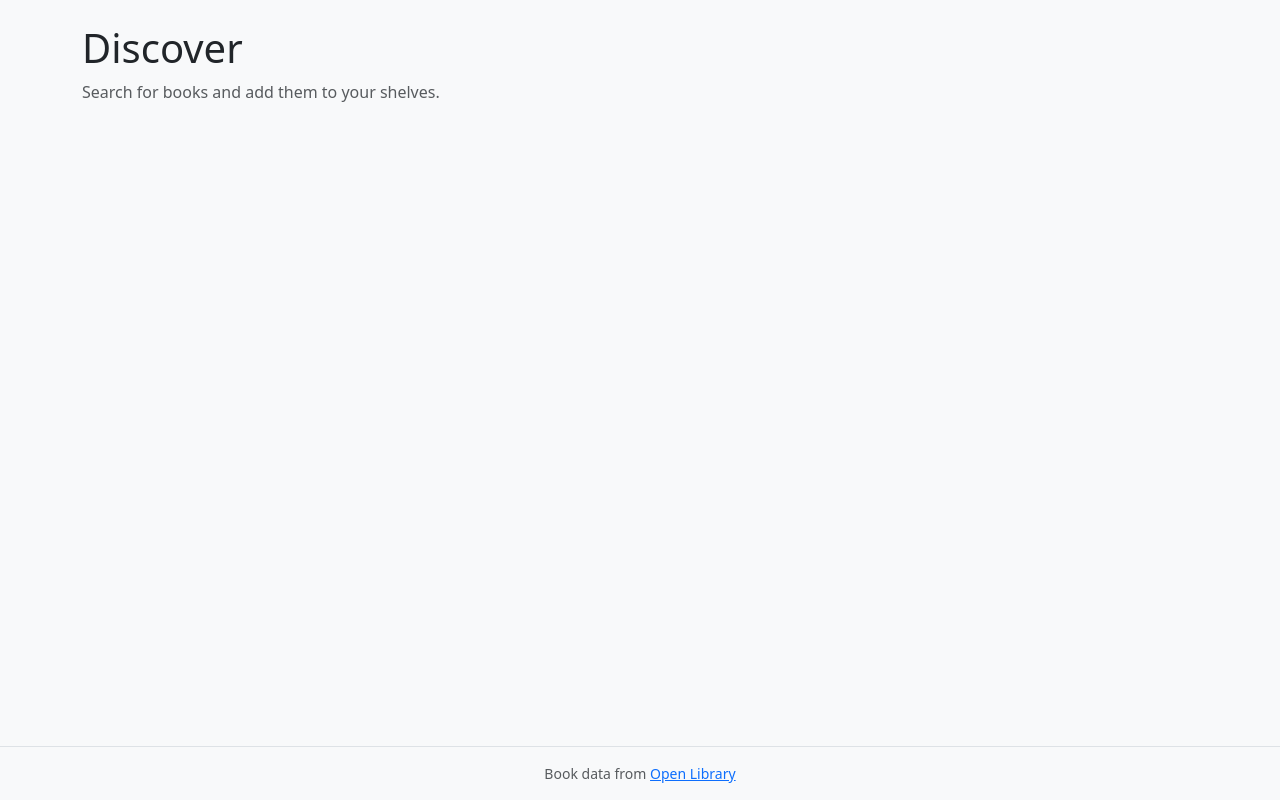
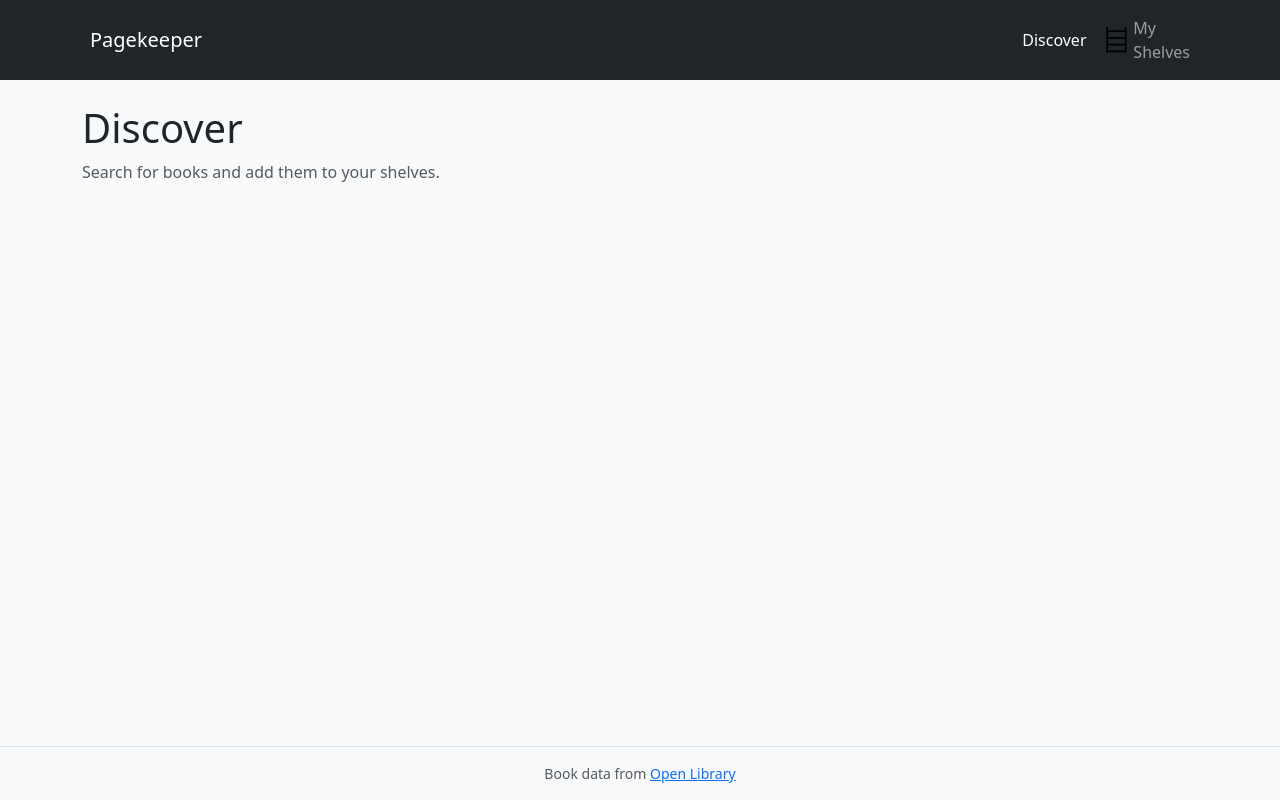
Before and after one commit to Kossu22/pagekeeper, a React (Vite) app: page / in a window 1280 px wide. Built offline with nearby package versions, Linux system fonts and the light colour scheme.

Commit message:
Add navigation bar

```diff
--- a/src/App.jsx
+++ b/src/App.jsx
@@ -5,10 +5,12 @@ import Discover from './pages/Discover'
 import BookDetails from './pages/BookDetails'
 import MyShelves from './pages/MyShelves'
 import NotFound from './pages/NotFound'
+import AppNavbar from './components/AppNavbar'
 
 function App() {
   return (
     <div className="d-flex flex-column min-vh-100">
+      <AppNavbar />
       <main className="flex-grow-1 py-4">
         <Container>
           <Routes>
--- /dev/null
+++ b/src/components/AppNavbar.jsx
@@ -0,0 +1,33 @@
+import { Link, NavLink } from 'react-router'
+import Container from 'react-bootstrap/Container'
+import Nav from 'react-bootstrap/Nav'
+import Navbar from 'react-bootstrap/Navbar'
+import { BookHalf, Search, Bookshelf } from 'react-bootstrap-icons'
+
+function AppNavbar() {
+  return (
+    <Navbar bg="dark" data-bs-theme="dark" expand="md" collapseOnSelect>
+      <Container>
+        <Navbar.Brand as={Link} to="/" className="d-flex align-items-center gap-2">
+          <BookHalf aria-hidden="true" />
+          Pagekeeper
+        </Navbar.Brand>
+
+        <Navbar.Toggle aria-controls="main-nav" />
+
+        <Navbar.Collapse id="main-nav">
+          <Nav className="ms-auto">
+            <Nav.Link as={NavLink} to="/" end eventKey="discover" className="d-flex align-items-center gap-1">
+              <Search aria-hidden="true" /> Discover
+            </Nav.Link>
+            <Nav.Link as={NavLink} to="/shelves" eventKey="shelves" className="d-flex align-items-center gap-1">
+              <Bookshelf aria-hidden="true" /> My Shelves
+            </Nav.Link>
+          </Nav>
+        </Navbar.Collapse>
+      </Container>
+    </Navbar>
+  )
+}
+
+export default AppNavbar
```
